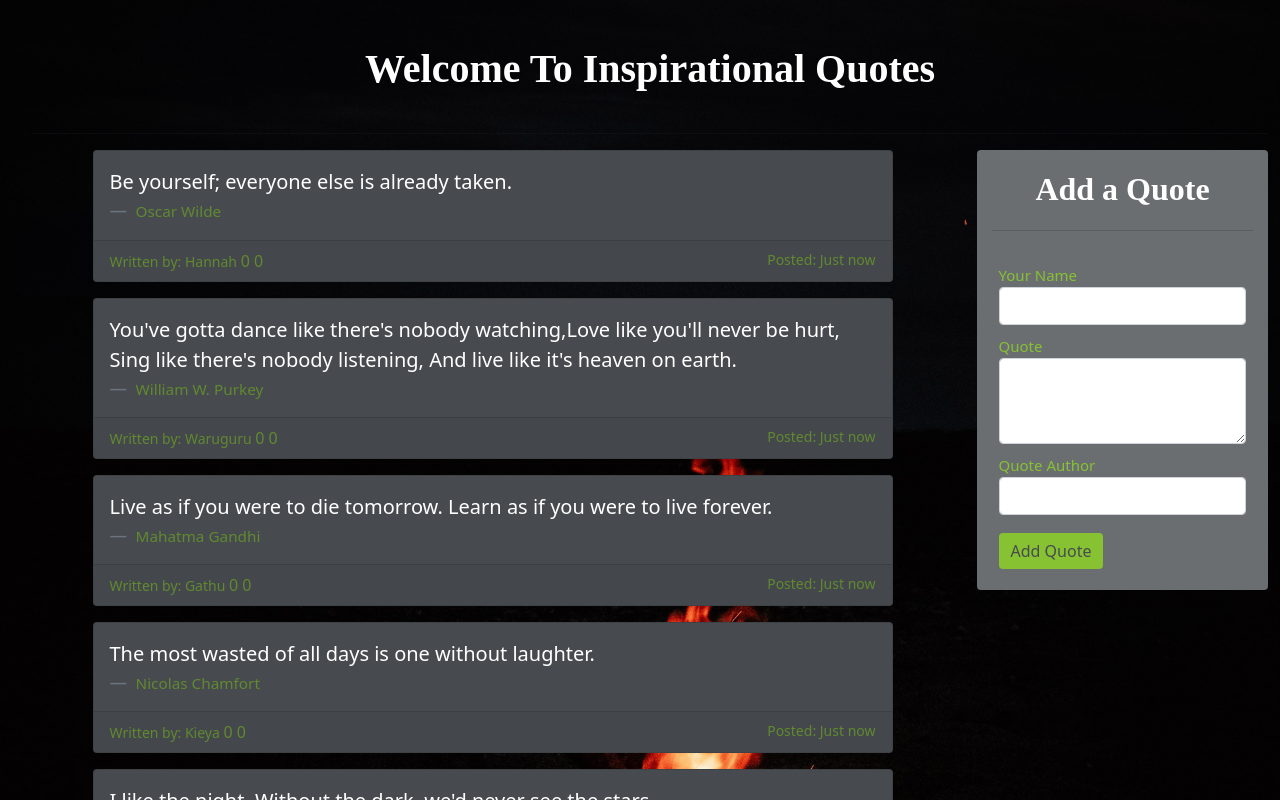
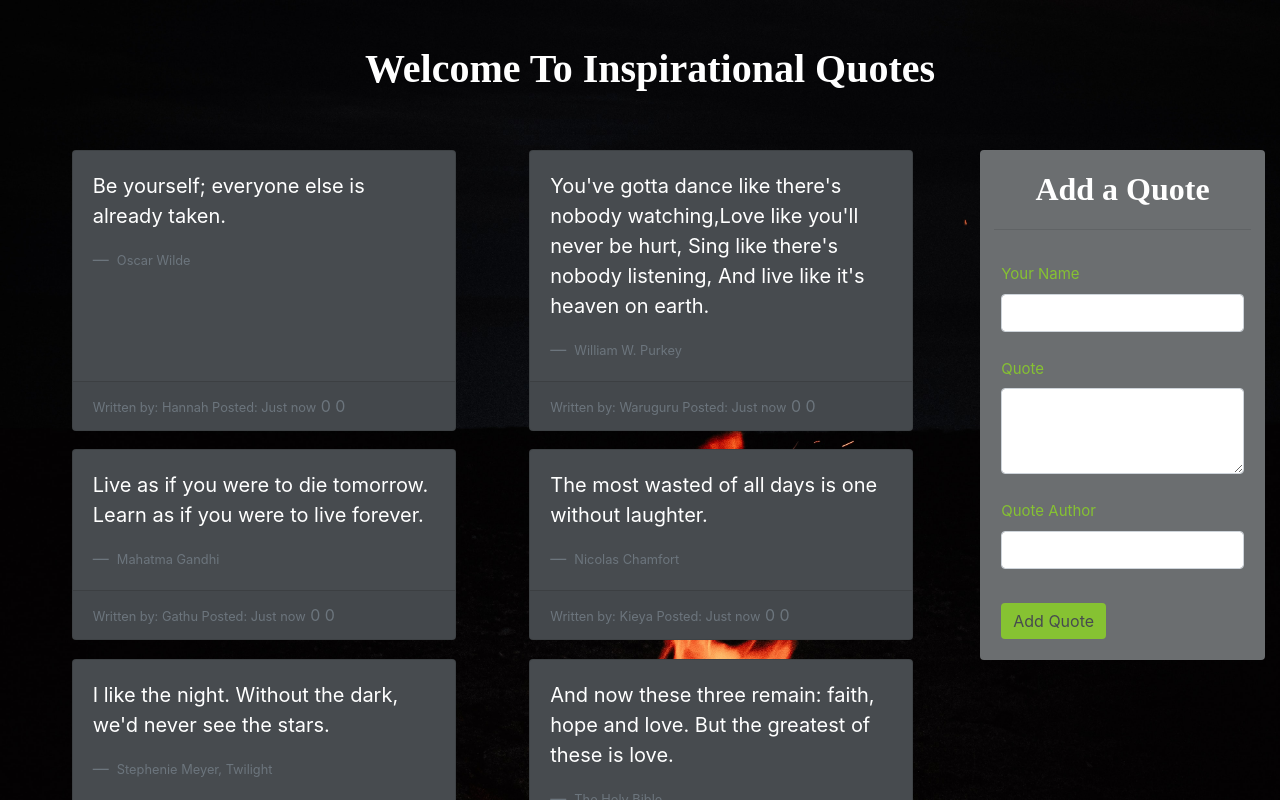
Before and after one commit to HWaruguru/Inspirational-Quotes, an Angular app: page / in a window 1280 px wide. Shown: the top 800 px of the page. Built offline with nearby package versions, Linux system fonts and the light colour scheme.

Commit message:
Fix QUotesComponent width

```diff
--- a/package.json
+++ b/package.json
@@ -18,7 +18,7 @@
     "@angular/platform-browser": "~12.2.0",
     "@angular/platform-browser-dynamic": "~12.2.0",
     "@angular/router": "~12.2.0",
-    "bootstrap": "^5.1.0",
+    "bootstrap": "^4.3.1",
     "popper": "^1.0.1",
     "rxjs": "~6.6.0",
     "tslib": "^2.3.0",
--- a/src/app/quotes-details/quotes-details.component.css
+++ b/src/app/quotes-details/quotes-details.component.css
@@ -1,10 +1,4 @@
-.card {
-    width: 50rem;
-    margin-bottom: 2%;
-    background-color: #474B4F;
-    color: white;
-    border-radius: 4px;
-}
+
 
 #time-posted {
     float: right;
--- a/src/app/quotes/quotes.component.css
+++ b/src/app/quotes/quotes.component.css
@@ -20,3 +20,11 @@
     flex-wrap: wrap;
     justify-content: space-around;
   }
+
+  .card {
+    margin-bottom: 2%;
+    background-color: #474B4F;
+    color: white;
+    border-radius: 4px;
+    width: 24rem;
+}
--- a/src/app/quotes/quotes.component.html
+++ b/src/app/quotes/quotes.component.html
@@ -4,15 +4,46 @@
       {{ title | titlecase }}
     </h1>
     <hr />
-      <div class="row">
-        <div class="col-md-9">
-          <div class="quotes" *ngFor="let quote of quotes">
-            <app-quotes-details [quote]="quote"></app-quotes-details>
+    <div class="row">
+      <div class="col-sm-9">
+        <div class="quotes">
+          <div class="card" *ngFor="let quote of quotes">
+            <div class="card-body">
+              <blockquote class="blockquote mb-0">
+                <p class="card-text">
+                  {{ quote.quote }}
+                </p>
+                <footer class="blockquote-footer">
+                  <small class="text-muted">
+                    {{ quote.author }}
+                  </small>
+                </footer>
+              </blockquote>
+            </div>
+            <div class="card-footer">
+              <small class="text-muted"
+                >Written by: {{ quote.name }}
+                <span id="time-posted"
+                  >Posted: {{ quote.datePosted | datePosted }}</span
+                ></small
+              >
+              <span class="text-muted vote">
+                <span class="vote"
+                  ><i class="fa fa-fw fa-thumbs-up"></i>
+                  {{ quote.upvotes }}</span
+                >
+                <span class="vote"
+                  ><i class="fa fa-fw fa-thumbs-down"></i>
+                  {{ quote.downvotes }}</span
+                >
+              </span>
+            </div>
           </div>
         </div>
-        <div class="col-md-3">
-          <app-quotes-form (addQuote)="addNewQuote($event)"></app-quotes-form>
-        </div>
       </div>
+      <div class="col-sm-3">
+        <app-quotes-form (addQuote)="addNewQuote($event)"></app-quotes-form>
+      </div>
+    </div>
   </div>
 </div>
```
Also changed, not shown: 1 other file (tests, documents, lock files or other folders).
